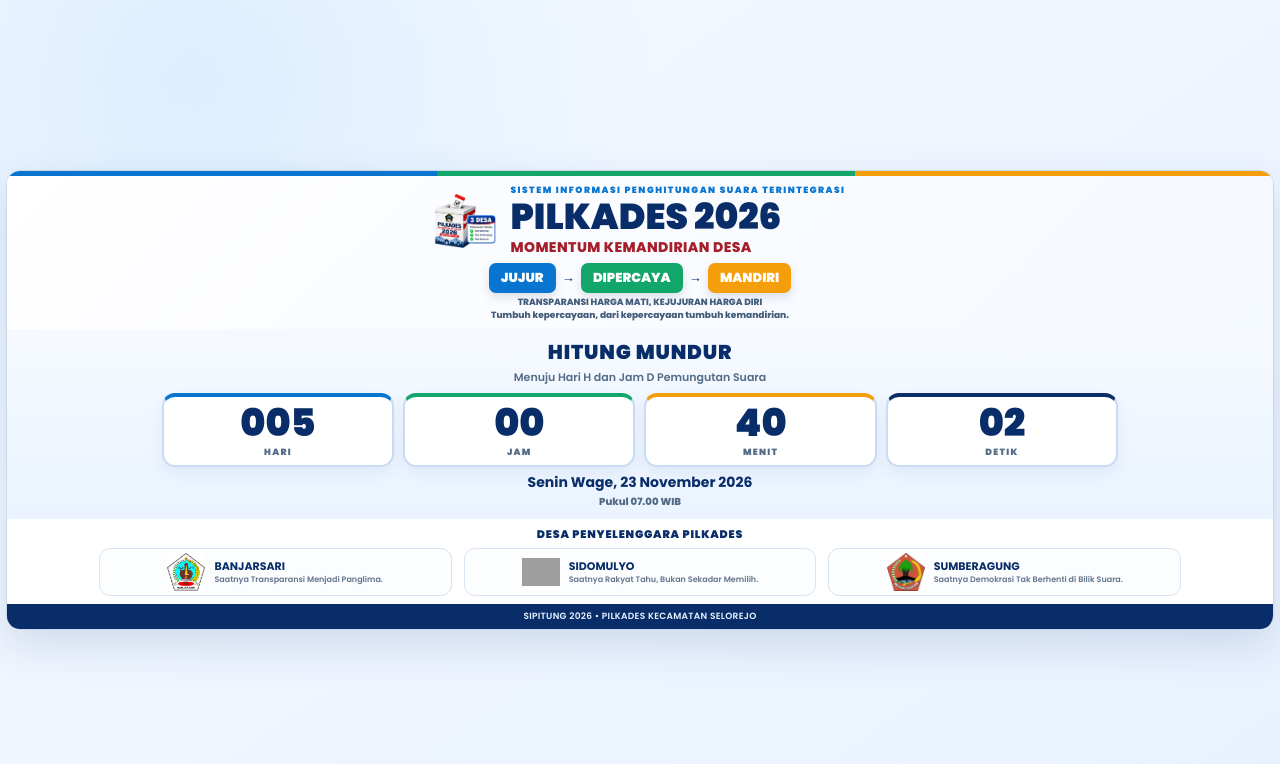
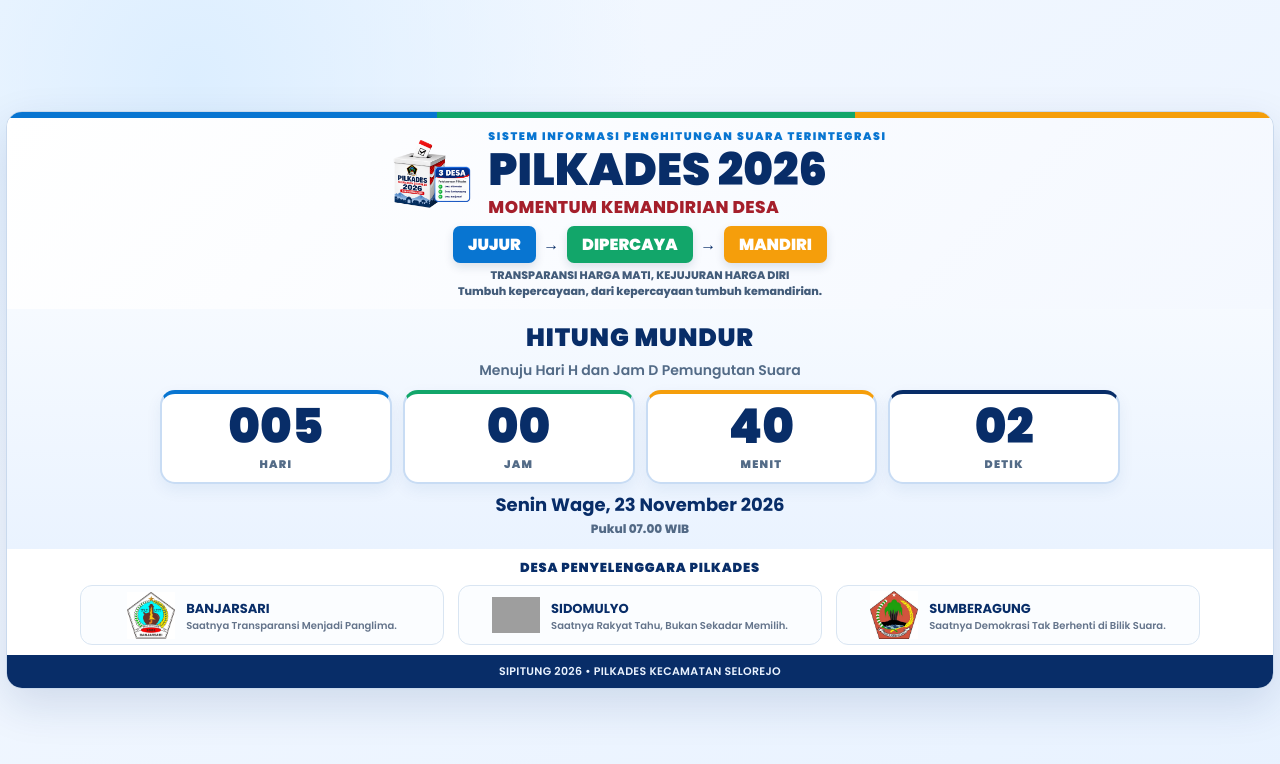
Before and after one commit to abanghalim-code/sipitung-2026, a plain HTML site: page index.html in a window 1280 px wide. Drawn offline with Linux system fonts and the light colour scheme; grey boxes are pictures that could not be loaded.

Commit message:
Add files via upload

```diff
--- a/index.html
+++ b/index.html
@@ -27,8 +27,39 @@ body{min-height:100vh;background:radial-gradient(circle at 15% 10%,#dceeff 0,tra
   .count-grid{width:min(78%,960px)}
   .logos{width:min(88%,1120px)}
 }
-/* Laptop/desktop: seluruh komponen Countdown muat dalam satu viewport. */
-@media (min-width:701px) and (max-height:850px){body{padding:6px}.shell{border-radius:14px}.topline{height:5px}.hero{padding:8px 20px 7px}.brand img{width:62px;height:62px}.eyebrow{font-size:9px}h1{font-size:clamp(26px,3vw,36px)}.subtitle{font-size:14px}.slogan{margin-top:5px;font-size:13px}.slogan span{padding:5px 12px}.tagline{margin-top:3px;font-size:9px}.count-area{padding:8px 20px 9px}.count-area h2{font-size:20px}.count-area>p{font-size:11px;margin-bottom:7px}.count-grid{gap:9px}.count-box{padding:6px 7px}.count-box strong{font-size:38px}.count-box span{font-size:9px}.date-info{margin-top:5px}.date-info strong{font-size:14px}.date-info span{font-size:10px}.villages{padding:7px 18px 8px}.section-title{font-size:11px;margin-bottom:5px}.village{padding:4px 8px}.village img{width:38px;height:38px}.village strong{font-size:11px}.village small{font-size:8px}.foot{padding:6px;font-size:9px}}
+/* Laptop/desktop: versi diperbesar sekitar 25%, tetap satu layar pada viewport desktop. */
+@media (min-width:701px) and (max-height:900px){
+  body{padding:6px}
+  .shell{border-radius:16px}
+  .topline{height:6px}
+  .hero{padding:10px 25px 9px}
+  .brand{gap:17px}
+  .brand img{width:78px;height:78px}
+  .eyebrow{font-size:11px;letter-spacing:1.6px}
+  h1{font-size:clamp(32px,3.75vw,45px)}
+  .subtitle{font-size:17px}
+  .slogan{margin-top:6px;font-size:16px}
+  .slogan span{padding:6px 15px;margin:0 5px}
+  .tagline{margin-top:4px;font-size:11px;line-height:1.5}
+  .count-area{padding:10px 25px 11px}
+  .count-area h2{font-size:25px}
+  .count-area>p{font-size:14px;margin:3px 0 9px}
+  .count-grid{width:min(84%,1200px);gap:11px}
+  .count-box{padding:8px 9px 9px;border-radius:15px}
+  .count-box strong{font-size:48px}
+  .count-box span{font-size:11px;margin-top:4px}
+  .date-info{margin-top:7px}
+  .date-info strong{font-size:18px}
+  .date-info span{font-size:12px;margin-top:2px}
+  .villages{padding:9px 22px 10px}
+  .section-title{font-size:13px;margin-bottom:7px}
+  .logos{width:min(92%,1400px);gap:14px}
+  .village{padding:5px 10px;gap:11px;border-radius:12px}
+  .village img{width:48px;height:48px}
+  .village strong{font-size:13px}
+  .village small{font-size:10px;line-height:1.3}
+  .foot{padding:8px 10px;font-size:11px}
+}
 @media(max-width:700px){body{padding:8px;align-items:flex-start}.hero{padding:16px 12px}.brand{gap:9px}.brand img{width:66px;height:66px}.brand-copy{text-align:left}.eyebrow{font-size:8px;letter-spacing:.8px}h1{font-size:clamp(23px,7vw,34px)}.subtitle{font-size:11px}.slogan{margin-top:8px;font-size:12px}.slogan span{margin:3px;padding:5px 9px;font-size:11px}.tagline{font-size:9px}.count-area{padding:15px 10px}.count-area h2{font-size:20px}.count-grid{grid-template-columns:repeat(2,1fr);gap:8px}.count-box{padding:10px 6px}.count-box strong{font-size:38px}.date-info strong{font-size:14px}.villages{padding:14px 10px}.logos{grid-template-columns:1fr;gap:7px}.village{justify-content:flex-start}.village img{width:44px;height:44px}.foot{font-size:9px}}
 @media(max-width:380px){.brand img{width:54px;height:54px}.eyebrow{font-size:7px}h1{font-size:22px}.subtitle{font-size:10px}.slogan span{padding:5px 7px;font-size:10px}}
 </style>
```
